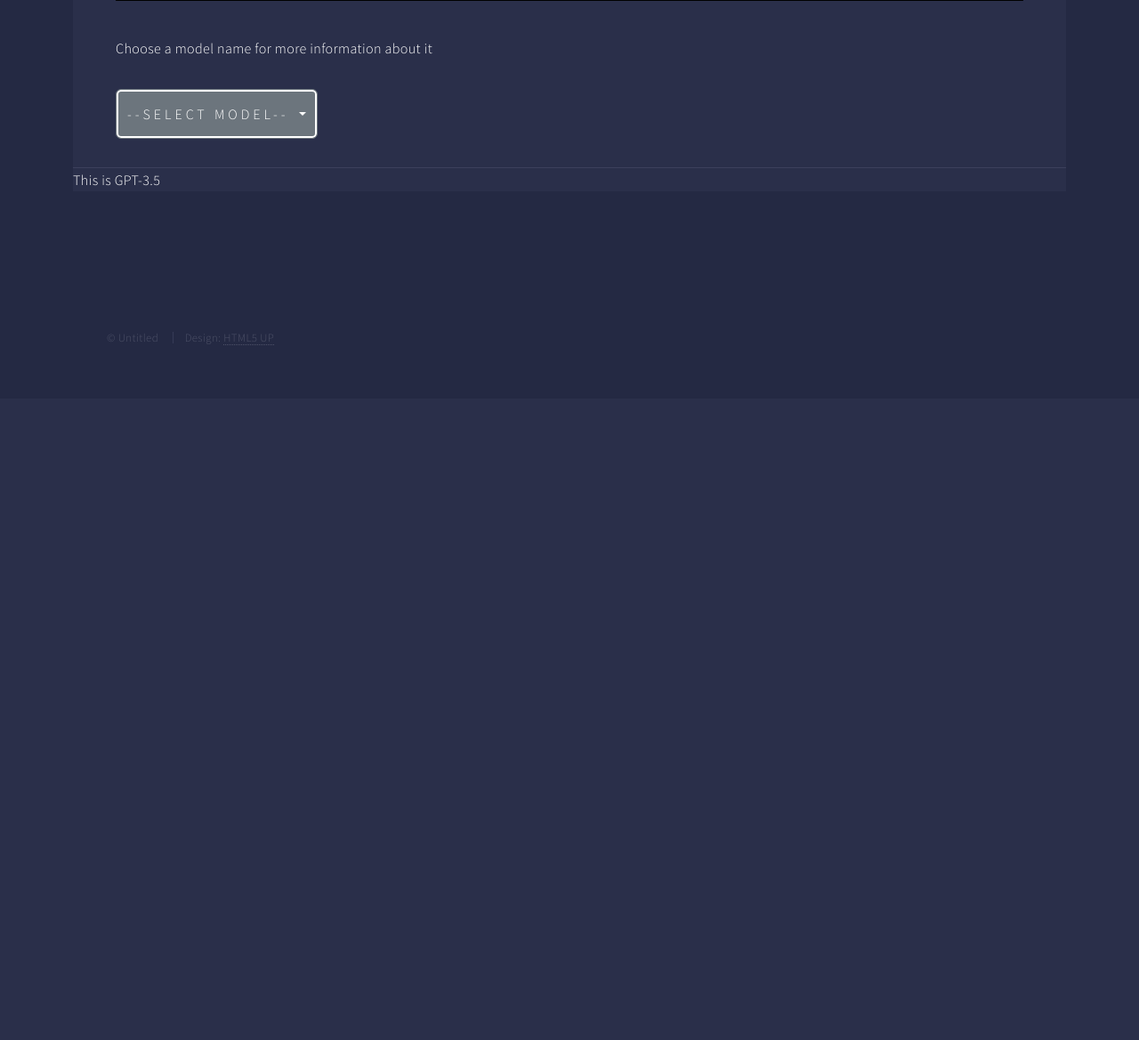
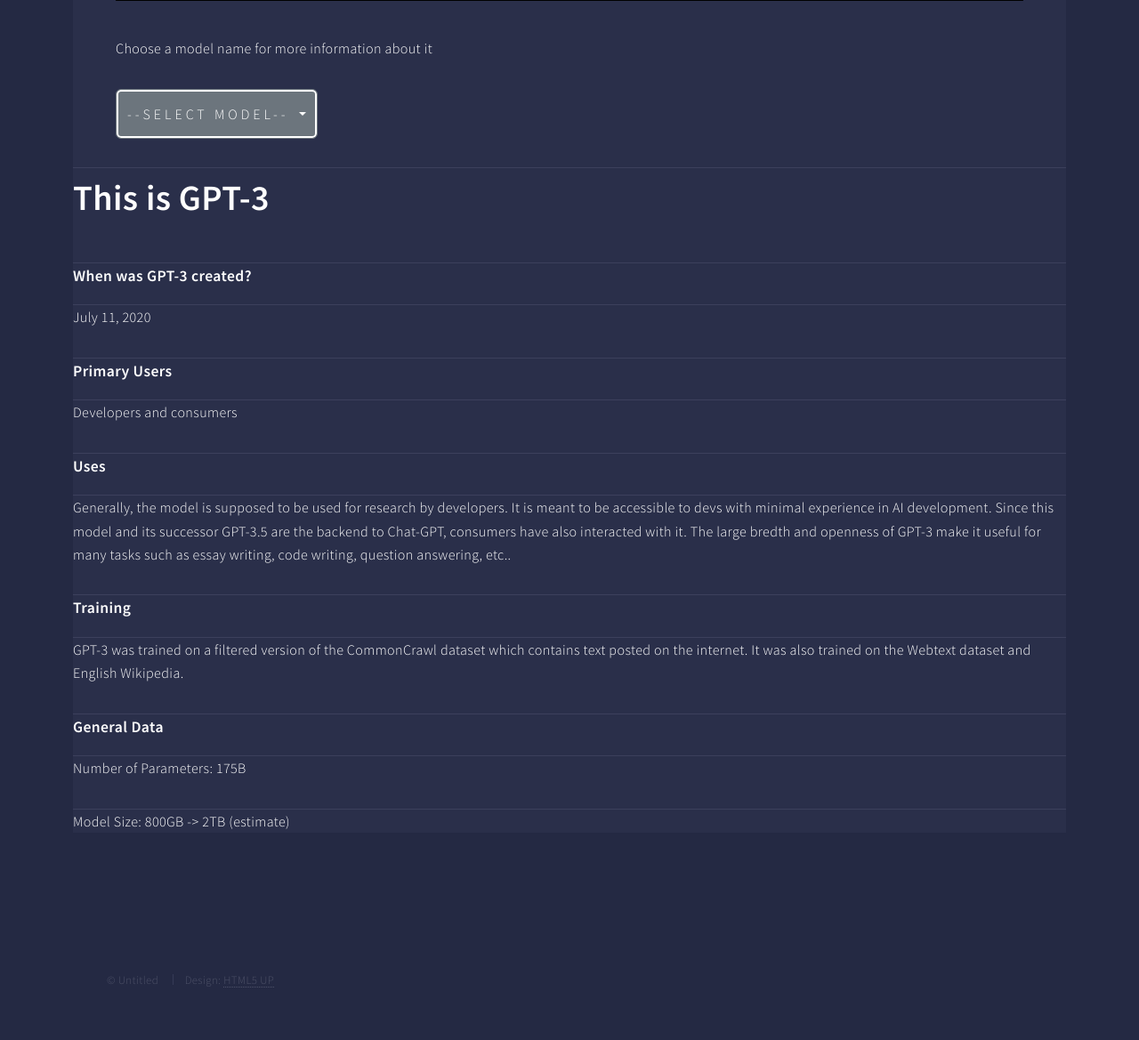
Before and after one commit to liambaker10/SHEAA, a Flask app: template TestWebsite/website/templates/GPT3.html in a window 1280 px wide. Shown: the part 577-1746 px from the top of the page at 89% size. Before the commit the page ends 965 px from the top, so only its background shows below. Run offline with Flask 3, Linux system fonts and the light colour scheme; the template is opened without the code that fills it, so the values that code supplies are empty.

Commit message:
Updated GPT3.html

```diff
--- a/TestWebsite/website/templates/GPT3.html
+++ b/TestWebsite/website/templates/GPT3.html
@@ -43,7 +43,7 @@ content%}
 							<a class="dropdown-item" href="/AboutModels/GPT-2">GPT-2</a>
 						</li>
 						<li>
-							<a class="dropdown-item" href="/AboutModels/GPT-3.5">GPT-3.5</a>
+							<a class="dropdown-item" href="/AboutModels/GPT-3">GPT-3</a>
 						</li>
 						<li>
 							<a class="dropdown-item" href="/AboutModels/Bert-base"
@@ -51,6 +51,7 @@ content%}
 							>
 						</li>
 						<li><a class="dropdown-item" href="/AboutModels/Bart">Bart</a></li>
+						<li><a class="dropdown-item" href="/AboutModels/dialGPT">DialGPT</a></li>
 					</ul>
 				</div>
 				<link
@@ -60,7 +61,18 @@ content%}
 			</div>
 		</section>
 		<!-- Main -->
-		<p>This is GPT-3.5</p>
+		<h1>This is GPT-3</h1>
+			<h4>When was GPT-3 created?</h4>
+				<p>July 11, 2020</p>
+			<h4>Primary Users</h4>
+				<p>Developers and consumers</p>
+			<h4>Uses</h4>
+				<p>Generally, the model is supposed to be used for research by developers. It is meant to be accessible to devs with minimal experience in AI development. Since this model and its successor GPT-3.5 are the backend to Chat-GPT, consumers have also interacted with it. The large bredth and openness of GPT-3 make it useful for many tasks such as essay writing, code writing, question answering, etc..  </p>
+			<h4>Training</h4>
+				<p>GPT-3 was trained on a filtered version of the CommonCrawl dataset which contains text posted on the internet.  It was also trained on the Webtext dataset and English Wikipedia.  </p>
+			<h4>General Data</h4>
+				<p>Number of Parameters: 175B</p>
+				<p>Model Size: 800GB -> 2TB (estimate) </p>
 	</div>
 </html>
 {% endblock %}
```
